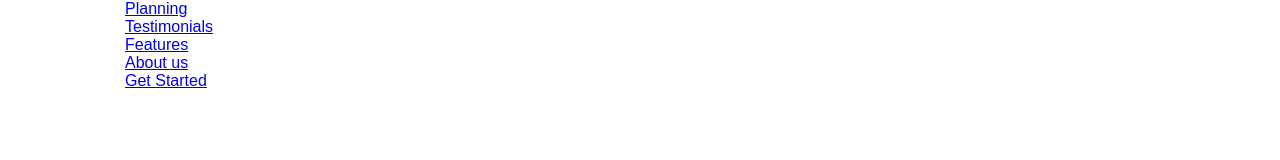
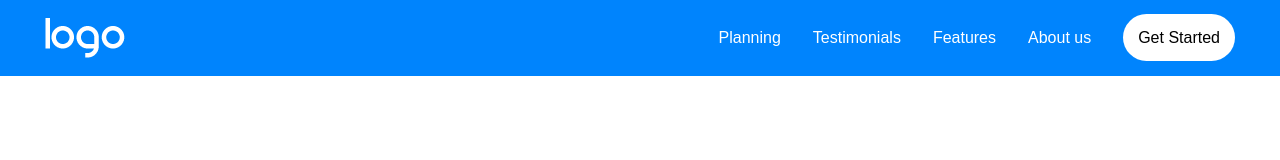
Before and after one commit to EnricoClem/htmlcss-responsive-layout, a plain HTML site: page index.html in a window 1280 px wide. Drawn offline with Linux system fonts and the light colour scheme.

Commit message:
ADD - header xl visual

```diff
--- a/app.css
+++ b/app.css
@@ -7,6 +7,11 @@
 
 ul, ol, menu {
     list-style: none;
+}
+
+a {
+    text-decoration: none;
+    color: currentColor;
 }
 
 
@@ -28,6 +33,14 @@ ul, ol, menu {
 .row {
     display: flex;
     flex-wrap: wrap;
+}
+
+.between {
+    justify-content: space-between;
+}
+
+.gap {
+    gap: 32px;
 }
 
 
@@ -52,3 +65,32 @@ ul, ol, menu {
 .col-9 {
     width: calc(9 * 100% / 12);
 }
+
+
+/* Button settings */
+
+[class^="button"] {
+    border-radius: 999px;
+}
+
+.button-head {
+    color: black;
+    background-color: white;
+    padding: 15px;
+}
+
+
+/* HEADER */
+
+header {
+    background-color: #0084fd;
+}
+
+header .container {
+    color: white;
+    line-height: 76px;
+}
+
+.logo-head {
+    object-fit: contain;
+}
--- a/index.html
+++ b/index.html
@@ -9,10 +9,10 @@
 <body>
 
     <header>
-        <div class="container head">
-            <div class="row">
-                <img src="./img/logo.png" alt="">
-                <ul>
+        <div class="container">
+            <div class="row between">
+                <img class="logo-head" src="./img/logo.png" alt="">
+                <ul class="row gap">
                     <li>
                         <a href="#">Planning</a>
                     </li>
```
